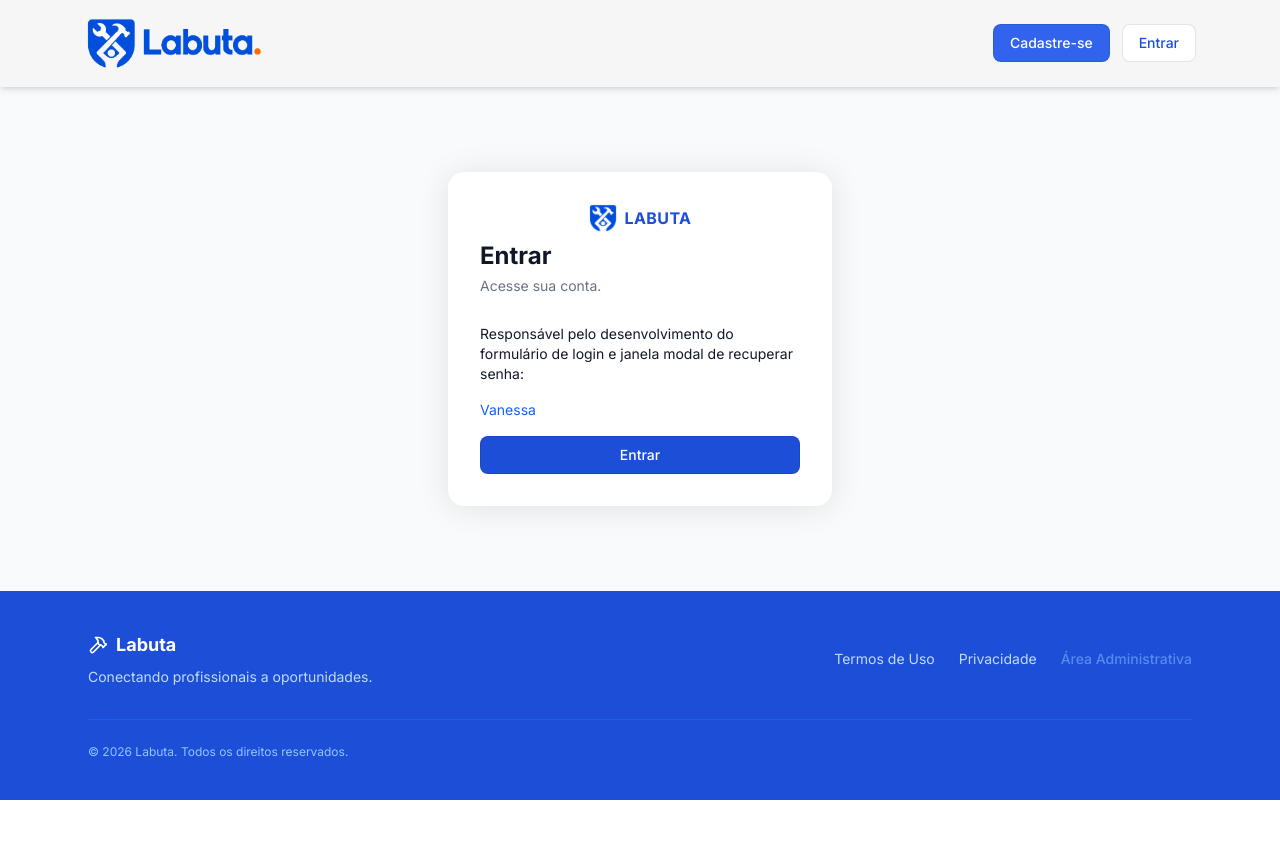
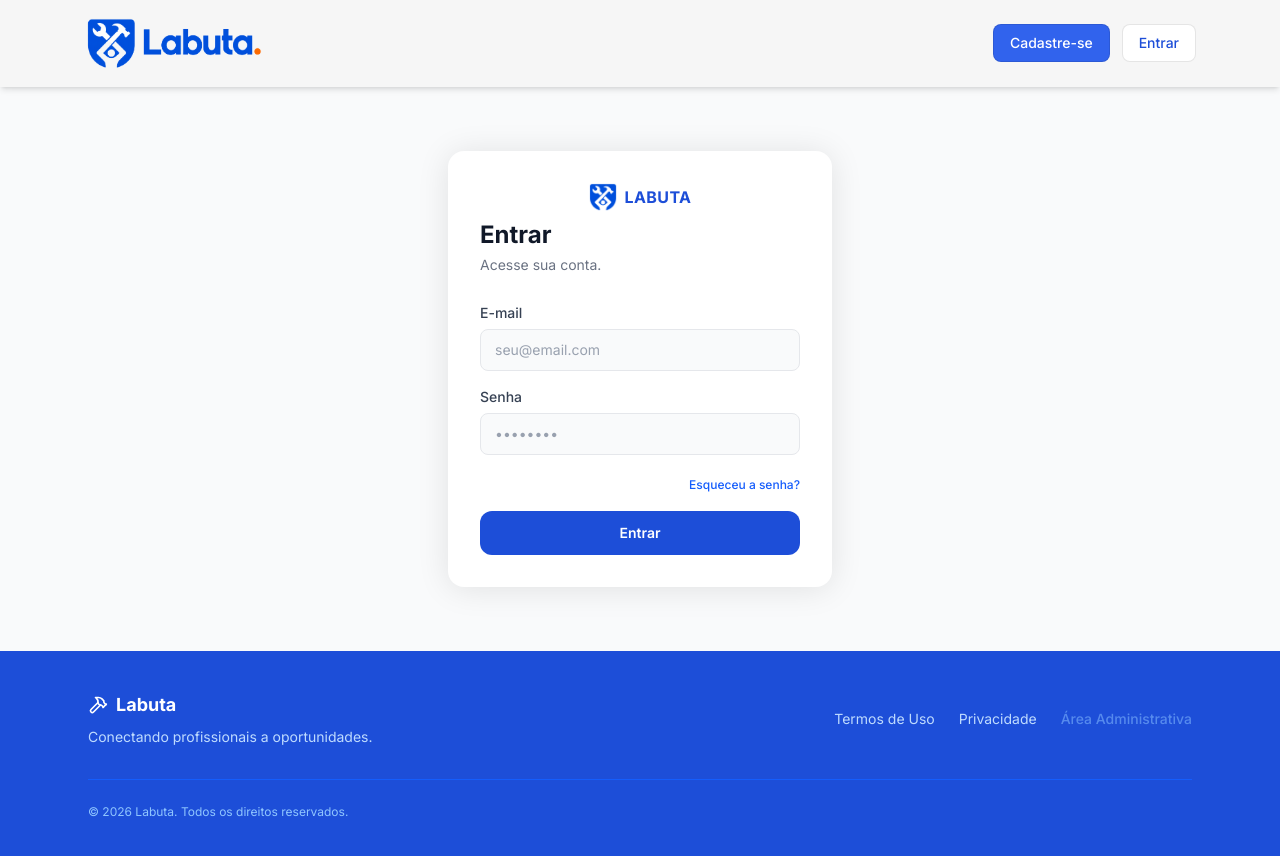
Before and after one commit to erynaldo/Labuta-ui, a React (Vite) app: page / in a window 1280 px wide. Both pictures are taken after a click on the button "Entrar". Shown: the top 856 px of the page. Before the commit the page ends 800 px from the top, so only its background shows below. Built offline with nearby package versions, Linux system fonts and the light colour scheme.

Commit message:
feat implementar login e modal de recuperacao de senha

```diff
--- a/src/pages/LoginUsuario.tsx
+++ b/src/pages/LoginUsuario.tsx
@@ -3,7 +3,6 @@ import type { AppUser, Page } from "../types/types";
 import { btnBlueW, Field, inputClass, ModalHeader, ModalOverlay } from "../components/shared/others";
 import { PublicNav } from "../components/shared/header";
 import { SiteFooter } from "../components/shared/footer";
-
 
 // Página de Login do Usuário
 export function LoginPage({ navigate, onLogin }: { navigate: (p: Page) => void; onLogin: (u: AppUser) => void }) {
@@ -16,10 +15,13 @@ export function LoginPage({ navigate, onLogin }: { navigate: (p: Page) => void;
 
   const handleSubmit = (e: React.FormEvent) => {
     e.preventDefault();
-    if (!email || !password) { setError("Preencha todos os campos."); return; }
+    if (!email || !password) {
+      setError("Preencha todos os campos.");
+      return;
+    }
+
     const namePart = email.split("@")[0].replace(/[._-]/g, " ");
     const name = namePart.split(" ").map((w) => w.charAt(0).toUpperCase() + w.slice(1)).join(" ");
-
 
     const savedUser = JSON.parse(localStorage.getItem("labuta-user") ?? "null") as AppUser | null;
     const validSavedUser = savedUser && savedUser.email === email && savedUser.password === password;
@@ -29,8 +31,6 @@ export function LoginPage({ navigate, onLogin }: { navigate: (p: Page) => void;
     } else {
       setError("Credenciais inválidas. Tente novamente.");
     }
-
-    // onLogin({ name, email });
   };
 
   return (
@@ -40,27 +40,94 @@ export function LoginPage({ navigate, onLogin }: { navigate: (p: Page) => void;
         <div className="bg-white rounded-2xl shadow-[0_2px_32px_rgba(0,0,0,0.10)] w-full max-w-sm p-8">
           <div className="mb-7">
             <div className="flex items-center justify-center gap-2 mb-1">
-              {/* <Hammer className="w-5 h-5 text-[#1D4ED8]" /> */}
               <img src="public/favicon-32.png" alt="Labuta" className="w-7" />
               <span className="text-1xs font-bold text-[#1D4ED8] uppercase tracking-wide">Labuta</span>
             </div>
             <h2 className="text-2xl font-bold text-gray-900 mt-2">Entrar</h2>
             <p className="text-sm text-gray-500 mt-1">Acesse sua conta.</p>
           </div>
+
           <form className="flex flex-col gap-4" onSubmit={handleSubmit}>
-            <span className="text-sm">Responsável pelo desenvolvimento do formulário de login e janela modal de recuperar senha:</span>
-            <span className="text-sm text-blue-600">Vanessa</span>
-            <button
-              onClick={() => navigate("dashboard")}
-              className="bg-[#1D4ED8] text-white text-sm font-medium border px-4 py-2 rounded-lg hover:bg-[#1D4ED8] transition-colors cursor-pointer"
-            >
+            {error && (
+              <p className="text-xs text-red-600 bg-red-50 border border-red-200 rounded-lg p-2 text-center">
+                {error}
+              </p>
+            )}
+
+            <Field label="E-mail">
+              <input
+                type="email"
+                value={email}
+                onChange={(e) => setEmail(e.target.value)}
+                className={inputClass}
+                placeholder="seu@email.com"
+                required
+              />
+            </Field>
+
+            <Field label="Senha">
+              <input
+                type="password"
+                value={password}
+                onChange={(e) => setPassword(e.target.value)}
+                className={inputClass}
+                placeholder="••••••••"
+                required
+              />
+            </Field>
+
+            <div className="text-right">
+              <button
+                type="button"
+                onClick={() => setRecoveryOpen(true)}
+                className="text-xs text-blue-600 hover:underline cursor-pointer"
+              >
+                Esqueceu a senha?
+              </button>
+            </div>
+
+            <button type="submit" className={btnBlueW}>
               Entrar
             </button>
           </form>
         </div>
       </main>
+
       <SiteFooter navigate={navigate} />
-      {recoveryOpen && <ModalOverlay onClose={() => setRecoveryOpen(false)}><ModalHeader title="Recuperar senha" onClose={() => setRecoveryOpen(false)} /><form className="px-7 py-6 flex flex-col gap-4" onSubmit={(event) => { event.preventDefault(); if (!/^[^\s@]+@[^\s@]+\.[^\s@]+$/.test(recoveryEmail)) { setRecoveryMessage("Digite um e-mail válido."); return; } setRecoveryMessage("Se o e-mail estiver cadastrado, enviaremos as instruções para recuperar sua senha."); }}><Field label="E-mail"><input type="email" value={recoveryEmail} onChange={(event) => setRecoveryEmail(event.target.value)} className={inputClass} placeholder="seu@email.com" required /></Field>{recoveryMessage && <p role="status" className="text-xs text-green-700 bg-green-50 border border-green-100 rounded-lg px-3 py-2">{recoveryMessage}</p>}<button type="submit" className={btnBlueW}>Recuperar senha</button></form></ModalOverlay>}
+
+      {recoveryOpen && (
+        <ModalOverlay onClose={() => setRecoveryOpen(false)}>
+          <ModalHeader title="Recuperar senha" onClose={() => setRecoveryOpen(false)} />
+          <form
+            className="px-7 py-6 flex flex-col gap-4"
+            onSubmit={(event) => {
+              event.preventDefault();
+              if (!/^[^\s@]+@[^\s@]+\.[^\s@]+$/.test(recoveryEmail)) {
+                setRecoveryMessage("Digite um e-mail válido.");
+                return;
+              }
+              setRecoveryMessage("Se o e-mail estiver cadastrado, enviaremos as instruções para recuperar sua senha.");
+            }}
+          >
+            <Field label="E-mail">
+              <input
+                type="email"
+                value={recoveryEmail}
+                onChange={(event) => setRecoveryEmail(event.target.value)}
+                className={inputClass}
+                placeholder="seu@email.com"
+                required
+              />
+            </Field>
+            {recoveryMessage && (
+              <p role="status" className="text-xs text-green-700 bg-green-50 border border-green-100 rounded-lg px-3 py-2">
+                {recoveryMessage}
+              </p>
+            )}
+            <button type="submit" className={btnBlueW}>Recuperar senha</button>
+          </form>
+        </ModalOverlay>
+      )}
     </div>
   );
 }
```
